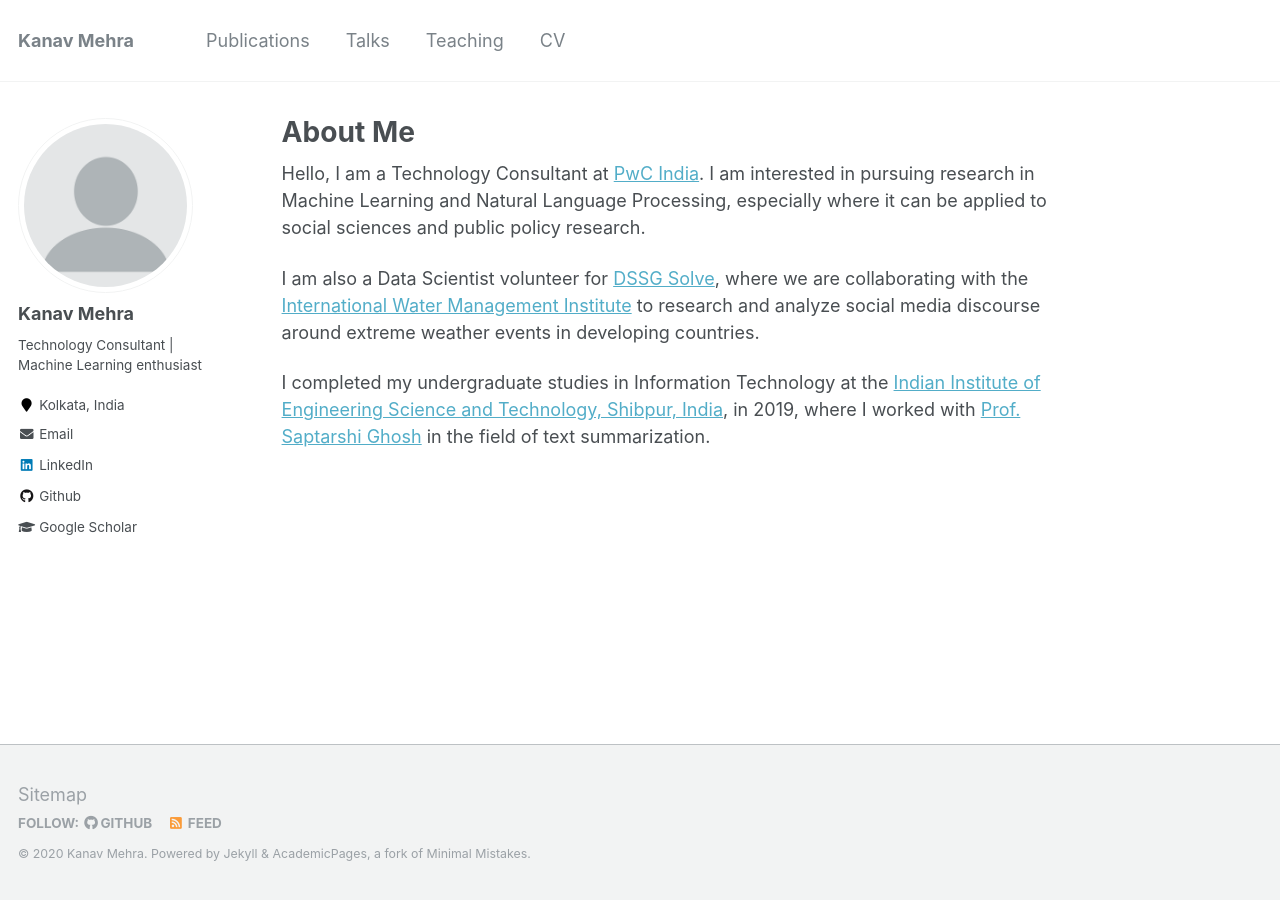
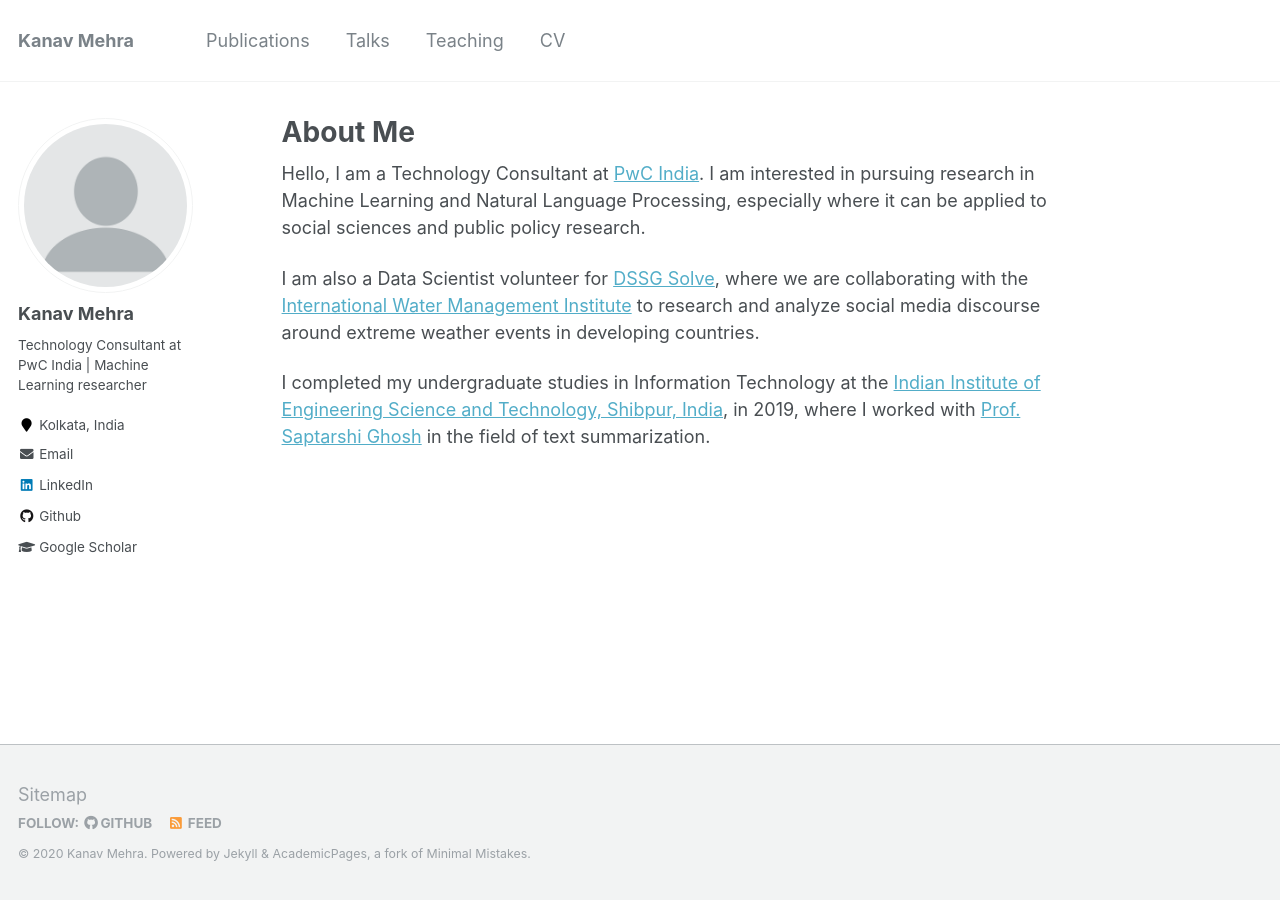
Before and after one commit to kanav-mehra/kanav-mehra.github.io, a Jekyll site: the page built from _pages/about.md, in a window 1280 px wide. Built offline with Jekyll 4.4.1, drawn with Linux system fonts in a browser that asks for light colours.

Commit message:
Added Bio

```diff
--- a/_config.yml
+++ b/_config.yml
@@ -82,7 +82,7 @@ analytics:
 author:
   name             : "Kanav Mehra"
   avatar           : "profile.png"
-  bio              : "Technology Consultant | Machine Learning enthusiast"
+  bio              : "Technology Consultant at PwC India | Machine Learning researcher"
   location         : "Kolkata, India"
   employer         :
   pubmed           : #"https://www.ncbi.nlm.nih.gov/pubmed/?term=john+snow"
```
